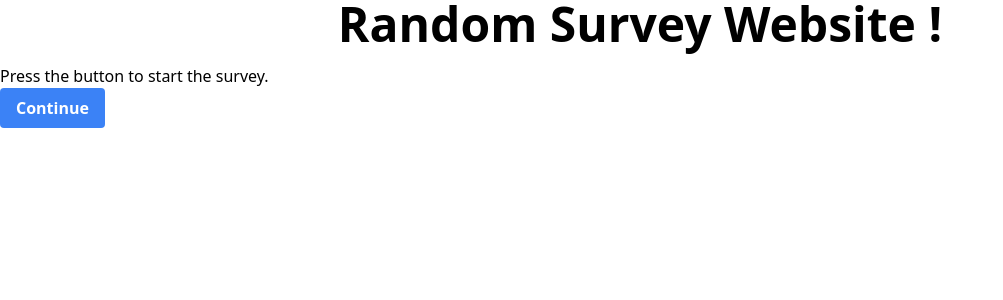
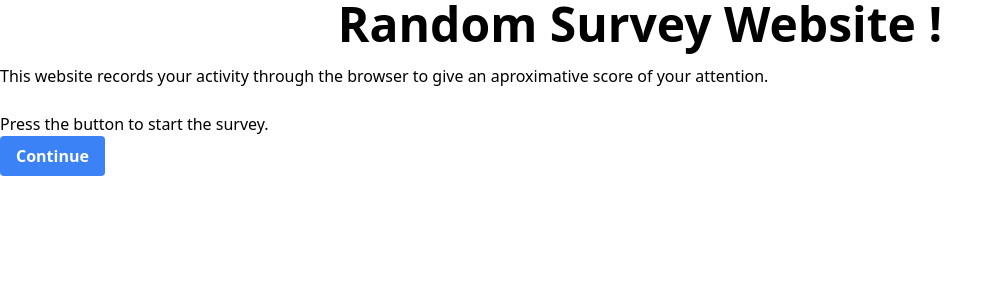
Before and after one commit to JulesDuteyrat/persuasiveness-data-collecting, a Vue app in the folder website/: page / in a window 1280 px wide. Shown: the top 300 px of the page, without its empty margins (0-1003 px from the left). Built offline with nearby package versions, Linux system fonts and the light colour scheme.

Commit message:
Update Login.vue

```diff
--- a/website/src/components/Login.vue
+++ b/website/src/components/Login.vue
@@ -1,4 +1,6 @@
 <template>
+    This website records your activity through the browser to give an aproximative score of your attention.
+    <br><br>
     Press the button to start the survey.
     <br>
     <button @click="login">Continue</button>
```
